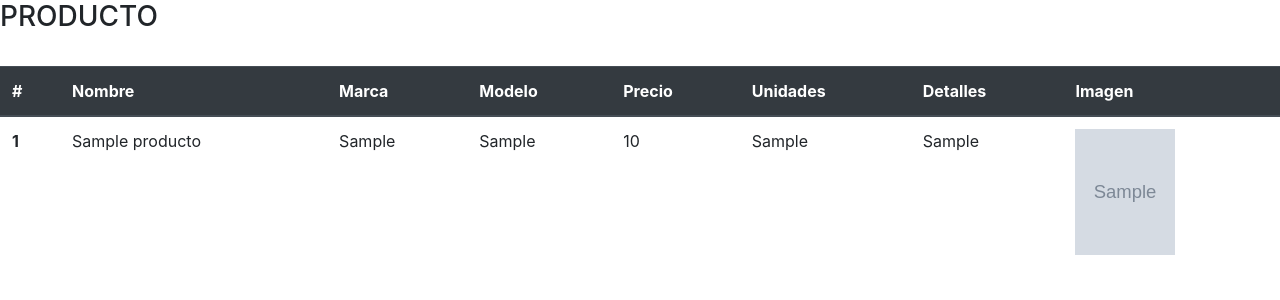
After one commit to michel080502/practicas_perronas, a PHP site: page /get_productos_vigentes_xhtml.php in a window 1280 px wide. The commit adds this page. Shown: the top 300 px of the page. Run offline with PHP 8.4, Linux system fonts and the light colour scheme; tables that the repository leaves empty or names only in its code hold one stand-in row (values such as "Sample post"); grey boxes marked "Sample" are stand-in pictures.

Commit message:
Ejercicios 3,4 y 5 de la practica 6 agregado

```diff
--- /dev/null
+++ b/practicas/p06/get_productos_vigentes_xhtml.php
@@ -0,0 +1,93 @@
+<!DOCTYPE html PUBLIC "-//W3C//DTD XHTML 1.1//EN" "http://www.w3.org/TR/xhtml11/DTD/xhtml11.dtd">
+<html xmlns="http://www.w3.org/1999/xhtml" xml:lang="es">
+<?php
+    //header("Content-Type: application/json; charset=utf-8");
+    //$data = array();
+	$vigente = 0;
+		/** SE CREA EL OBJETO DE CONEXION */
+		@$link = new mysqli('localhost', 'root', '202027099', 'marketzone');
+        /** NOTA: con @ se suprime el Warning para gestionar el error por medio de código */
+
+		/** comprobar la conexión */
+		if ($link->connect_errno)
+		{
+			die('Falló la conexión: '.$link->connect_error.'<br/>');
+			//exit();
+		}
+
+		/** Crear una tabla que no devuelve un conjunto de resultados */
+		if ( $result = $link->query("SELECT * FROM productos WHERE eliminado = $vigente") )
+		{
+            /** Se extraen las tuplas obtenidas de la consulta */
+			$row = $result->fetch_all(MYSQLI_ASSOC);
+
+            /** Se crea un arreglo con la estructura deseada */
+            foreach($row as $num => $registro) {            // Se recorren tuplas
+                foreach($registro as $key => $value) {      // Se recorren campos
+                    $data[$num][$key] = utf8_encode($value);
+                }
+            }
+
+			/** útil para liberar memoria asociada a un resultado con demasiada información */
+			$result->free();
+		}
+
+		$link->close();
+
+        /** Se devuelven los datos en formato JSON */
+       // echo json_encode($data, JSON_PRETTY_PRINT);
+
+	?>
+<head>
+		<meta http-equiv="Content-Type" content="text/html; charset=UTF-8" />
+		<title>Producto</title>
+		<link rel="stylesheet" href="https://stackpath.bootstrapcdn.com/bootstrap/4.3.1/css/bootstrap.min.css" integrity="sha384-ggOyR0iXCbMQv3Xipma34MD+dH/1fQ784/j6cY/iJTQUOhcWr7x9JvoRxT2MZw1T" crossorigin="anonymous">
+	</head>
+	<body>
+		<h3>PRODUCTO</h3>
+
+		<br/>
+
+	<?php if( isset($row) ) :            ?>
+
+			<table class="table">
+				<thead class="thead-dark">
+					<tr>
+					<th scope="col">#</th>
+					<th scope="col">Nombre</th>
+					<th scope="col">Marca</th>
+					<th scope="col">Modelo</th>
+					<th scope="col">Precio</th>
+					<th scope="col">Unidades</th>
+					<th scope="col">Detalles</th>
+					<th scope="col">Imagen</th>
+					</tr>
+				</thead>
+				<tbody>
+                <?php
+
+                    foreach($data as $key => $value){
+					    echo '<tr>';
+						echo '<th scope=value>' . $value["id"] . '</th>';
+						echo '<td>' . $value["nombre"] . ' </td>';
+                        echo '<td>' . $value["marca"] . ' </td>';
+                        echo '<td>' . $value["modelo"] . ' </td>';
+                        echo '<td>' . $value["precio"] . ' </td>';
+                        echo '<td>' . $value["unidades"] . ' </td>';
+                        echo '<td>' . $value["detalles"] . ' </td>';
+						echo '<td>' . "<img width= 100 height= 126 src= $value[imagen] >" . '</td>';
+					    echo "</tr>";
+                }
+                ?>
+				</tbody>
+			</table>
+
+		<?php elseif(!empty($id)) : ?>
+
+			 <script>
+                alert('El ID del producto no existe');
+             </script>
+
+		<?php endif; ?>
+</body>
+</html>
--- a/practicas/p06/set_producto_v2.php
+++ b/practicas/p06/set_producto_v2.php
@@ -67,7 +67,7 @@
                 /** NOTA: con @ se suprime el Warning para gestionar el error por medio de código */
             }
             /** Crear una tabla que no devuelve un conjunto de resultados */
-            $sql = "INSERT INTO productos VALUES (null, '{$nombre}', '{$marca}', '{$modelo}', {$precio}, '{$detalles}', {$unidades}, '{$imagen}')";
+            $sql = "INSERT INTO productos VALUES (null, '{$nombre}', '{$marca}', '{$modelo}', {$precio}, '{$detalles}', {$unidades}, '{$imagen}', 0)";
             if ($link->query($sql)) {
                 echo '<h1>Producto insertado con ID: ' . $link->insert_id . '</h1>';
                 echo "	<h2> Acerca del producto registrado:</h2>";
```
